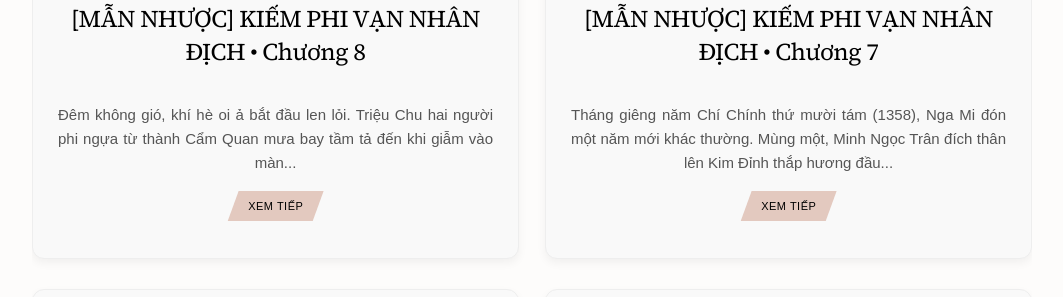
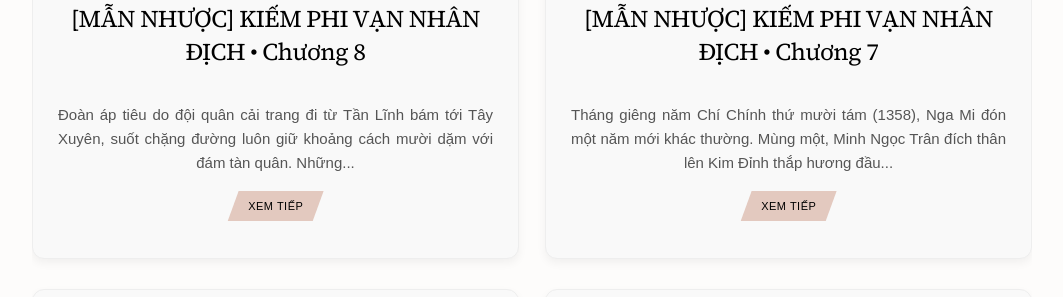
Before and after one commit to nuabuocthanhtho/nuabuocthanhtho.github.io, a Jekyll site: the page built from index.html, in a window 1280 px wide. Shown: the part 615-912 px from the top of the page, without its empty margins (108-1171 px from the left). Built offline with Jekyll 4.4.1, drawn with Linux system fonts in a browser that asks for light colours; some web fonts are replaced; the list of posts is cut into pages by our own code.

Commit message:
Update 2025-10-31-kiem-phi-van-nhan-dich-chuong-8.html

```diff
--- a/_posts/2025-10-31-kiem-phi-van-nhan-dich-chuong-8.html
+++ b/_posts/2025-10-31-kiem-phi-van-nhan-dich-chuong-8.html
@@ -2,7 +2,7 @@
 layout: post # Sử dụng layout bài đăng bạn đã thiết lập
 title: "[MẪN NHƯỢC] KIẾM PHI VẠN NHÂN ĐỊCH • Chương 8"
 excerpt: >
-  Đêm không gió, khí hè oi ả bắt đầu len lỏi. Triệu Chu hai người phi ngựa từ thành Cẩm Quan mưa bay tầm tả đến khi giẫm vào màn đêm trăng thanh gió mát. Vô số tinh tú đậu trên mành trời mà với Chu Chỉ Nhược chả đẹp đẽ gì, trái lại Triệu Mẫn dư dả tâm tư ngắm sao ghê gớm. Một phần do lẽ chuyện không liên quan trực tiếp tới nàng, hơn nữa ngựa đã mệt, tốc độ rề rà, há chẳng phải thời cơ tốt ngắm thiên hà hay sao?
+  Đoàn áp tiêu do đội quân cải trang đi từ Tần Lĩnh bám tới Tây Xuyên, suốt chặng đường luôn giữ khoảng cách mười dặm với đám tàn quân. Những tinh binh Mông Cổ vô cùng khéo léo trong việc truy lùng vết địch, bởi vậy mà thuận lợi cách một quãng xa vẫn không mất dấu.
 ---
 <p style="text-align: center;">
 
```
